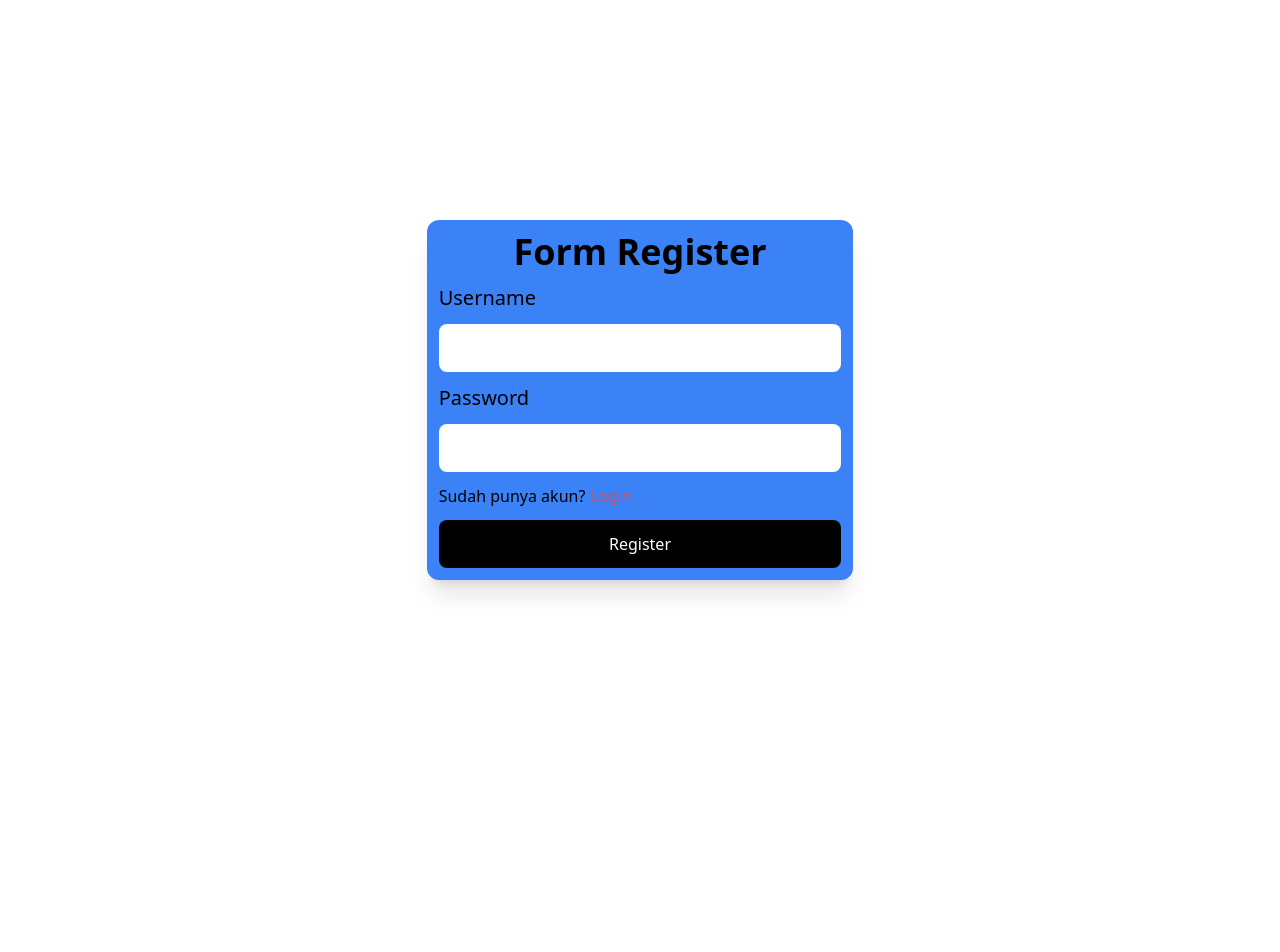
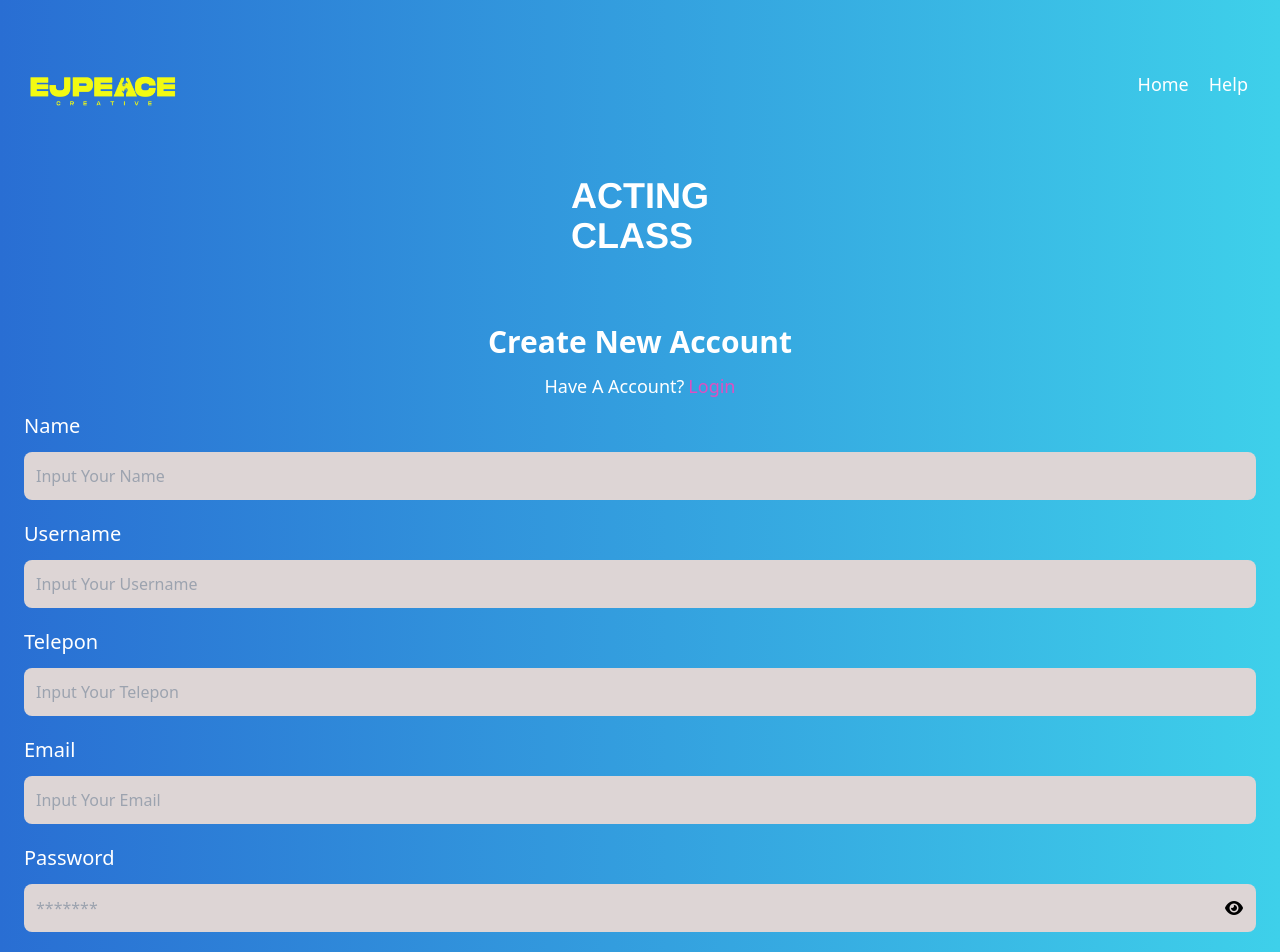
Before and after one commit to gilangherdiansyah80/EJPEACE-FULLSTUCK, a React (Vite) app in the folder front-end/: page /register in a window 1280 px wide. Shown: the top 952 px of the page. Before the commit the page ends 800 px from the top, so only its background shows below. Built offline with nearby package versions, Linux system fonts and the light colour scheme.

Commit message:
merubah style pada front end dan mengubah query pada backend

```diff
--- a/front-end/src/pages/login.jsx
+++ b/front-end/src/pages/login.jsx
@@ -1,14 +1,21 @@
 import { useEffect, useState } from "react";
-import { Link } from "react-router-dom";
+import { Link, useNavigate } from "react-router-dom";
 
 const LoginSection = () => {
-    const [dataUsers, setDataUsers] = useState([])
+    const [dataUsers, setDataUsers] = useState([]);
     const [dataLogin, setDataLogin] = useState({
         username: '',
         password: ''
-    })
+    });
+    const [popup, setPopup] = useState({
+        message: '',
+        isVisible: false,
+        isSuccess: false,
+    });
+    const [redirectTo, setRedirectTo] = useState("");
 
-    const endPoint = 'http://localhost:3000/api/users'
+    const endPoint = 'http://localhost:3000/api/users';
+    const navigate = useNavigate();
 
     const fetchData = async () => {
         const response = await fetch(endPoint);
@@ -21,21 +28,22 @@ const LoginSection = () => {
     }, []);
 
     const handleLogin = (e) => {
-        e.preventDefault()
+        e.preventDefault();
 
-        const user = dataUsers.find((user) => user.username === dataLogin.username && user.password === dataLogin.password && user.role === "user")
-        const admin = dataUsers.find((user) => user.username === dataLogin.username && user.password === dataLogin.password && user.role === "admin")
+        const user = dataUsers.find((user) => user.username === dataLogin.username);
+        const isPasswordCorrect = dataUsers.find((user) => user.password === dataLogin.password);
+        const isAdmin = user && user.role === "admin academy";
+        const isUser = user && user.role === "user";
 
-        if (user) {
-          alert("Login Berhasil")
-          console.log(dataLogin.username)
-          window.location.href = "/academy"
-        } else if (admin) {
-            alert("Login Berhasil")
-            console.log(dataLogin.username)
-            window.location.href = "/"
-        } else {
-            alert("Login Gagal")
+        if (user && isPasswordCorrect) {
+            setPopup({ message: "Login Berhasil", isVisible: true, isSuccess: true });
+            setRedirectTo(isAdmin ? "/" : isUser ? "/academy" : "/studio");
+        } else if (user && !isPasswordCorrect) {
+            setPopup({ message: "Password Salah", isVisible: true, isSuccess: false });
+        } else if (!user && isPasswordCorrect) {
+            setPopup({ message: "Username Salah", isVisible: true, isSuccess: false });
+        } else if (!user && !isPasswordCorrect) {
+            setPopup({ message: "Username dan Password Salah", isVisible: true, isSuccess: false });
         }
     }
 
@@ -43,33 +51,81 @@ const LoginSection = () => {
         setDataLogin({
             ...dataLogin,
             [e.target.id]: e.target.value
-        })
+        });
+    }
+
+    const handlePassword = () => {
+        const password = document.getElementById("password");
+        password.type = password.type === "password" ? "text" : "password";
+    }
+
+    const closePopup = () => {
+        setPopup({ ...popup, isVisible: false });
+        if (popup.isSuccess) {
+            navigate(redirectTo);
+        }
     }
 
     return (
-        <div className=" text-black w-full justify-center flex items-center min-h-screen">
-            <div className="bg-blue-500 rounded-xl shadow-xl flex flex-col gap-y-3 w-1/3 p-3">
-                <h1 className="text-center text-4xl font-bold">Form Login</h1>
-                <form action="" onSubmit={handleLogin} className="flex flex-col gap-y-3">
-                <div className="flex flex-col gap-y-3">
-                    <label htmlFor="" className="text-xl">Username</label>
-                    <input type="text" className="p-3 rounded-lg" id="username" value={dataLogin.username} onChange={handleChange} />
+        <section className="text-white w-full md:h-screen p-3 bg-gradient-to-r from-[#296ED3] to-[#3ED0EA] flex flex-col gap-y-5 md:gap-y-44 items-center">
+            <header className="h-28 w-full flex justify-between items-center px-5">
+                <img className="w-52 mt-5 -ms-8" src="/images/EJP-Creative.png" alt="Logo" />
+                <nav>
+                    <ul className="flex gap-x-5 text-lg md:text-2xl text-white">
+                        <li><Link to="/">Home</Link></li>
+                        <li><Link to="/academy">Help</Link></li>
+                    </ul>
+                </nav>
+            </header>
+            <main className="w-full flex flex-col gap-y-14 md:gap-y-48 justify-center items-center">
+                <section className="w-full flex flex-col justify-center items-center">
+                    <h1 className="text-white font-bold font-helvetica text-4xl md:text-6xl text-center">ACTING <span className="block">CLASS</span></h1>
+                </section>
+
+                {/* form login */}
+                <section className="w-full flex flex-col justify-center items-center">
+                    <div className="flex flex-col gap-y-3 w-full p-3">
+                        <h1 className="text-center text-4xl font-bold">Welcome Back</h1>
+                        <div className="flex gap-x-1 justify-center">
+                            <p className="text-lg">Dont Have An Account?</p>
+                            <Link to="/register">
+                                <span className="text-[#DE4FC1] text-lg">Register</span>
+                            </Link>
+                        </div>
+                        <form onSubmit={handleLogin} className="flex flex-col items-center gap-y-5">
+                            <div className="flex flex-col gap-y-3 w-full">
+                                <label htmlFor="username" className="text-xl">Username</label>
+                                <input type="text" className="p-3 rounded-lg bg-[#DDD5D5] text-black" id="username" value={dataLogin.username} onChange={handleChange} placeholder="Input Your Username" />
+                            </div>
+                            <div className="flex flex-col gap-y-3 w-full">
+                                <label htmlFor="password" className="text-xl">Password</label>
+                                <div className="flex items-center relative">
+                                  <input type="password" className="p-3 rounded-lg bg-[#DDD5D5] w-full text-black" id="password" value={dataLogin.password} onChange={handleChange} placeholder="*******" />
+                                  <i className="fa fa-fw fa-eye absolute right-3 cursor-pointer text-black" onClick={handlePassword}></i>
+                                </div>
+                            </div>
+                            <button type="submit" className="p-3 bg-[#DE4FC1] text-white rounded-lg w-56">Login</button>
+                        </form>
+                    </div>
+                </section>
+            </main>
+
+            {/* Pop-up card */}
+            {popup.isVisible && (
+                <div className={`fixed top-0 left-0 w-full h-full flex items-center justify-center bg-black bg-opacity-50 z-50 p-5`}>
+                    <div className="bg-white p-5 rounded-lg shadow-lg text-center w-full flex flex-col gap-y-5">
+                        <h2 className={`${popup.isSuccess ? "text-green-500" : "text-red-500"} text-2xl`}>{popup.message}</h2>
+                        <button
+                            onClick={closePopup}
+                            className="bg-[#296ED3] text-white px-4 py-2 rounded-lg"
+                        >
+                            OK
+                        </button>
+                    </div>
                 </div>
-                <div className="flex flex-col gap-y-3">
-                    <label htmlFor="" className="text-xl">Password</label>
-                    <input type="password" className="p-3 rounded-lg" id="password" value={dataLogin.password} onChange={handleChange} />
-                </div>
-                <div className="flex gap-x-1">
-                    <p>Belum punya akun?</p>
-                    <Link to="/register">
-                        <span className="text-red-500">Register</span>
-                    </Link>
-                </div>
-                <button type="submit" className="p-3 bg-black text-white rounded-lg">Login</button>
-                </form>
-            </div>
-        </div>
-    )
+            )}
+        </section>
+    );
 }
 
 export default LoginSection;
--- a/front-end/src/pages/register.jsx
+++ b/front-end/src/pages/register.jsx
@@ -3,12 +3,26 @@ import { Link } from "react-router-dom";
 
 const Register = () => {
   const [dataRegister, setDataRegister] = useState({
+    name: "",
     username: "",
-    password: ""
+    telepon: "",
+    email: "",
+    password: "",
+    confirmPassword: ""
   });
+
+  const [errors, setErrors] = useState({});
+  const [isPopupOpen, setIsPopupOpen] = useState(false);
 
   const handleRegister = async (e) => {
     e.preventDefault();
+
+    const validationErrors = validateInputs();
+    if (Object.keys(validationErrors).length > 0) {
+      setErrors(validationErrors);
+      return;
+    }
+
     try {
       const response = await fetch('http://localhost:3000/api/v1/create-users', {
         method: 'POST',
@@ -16,18 +30,18 @@ const Register = () => {
           'Content-Type': 'application/json',
         },
         body: JSON.stringify({
+          name: dataRegister.name,
           username: dataRegister.username,
-          password: dataRegister.password
+          telepon: dataRegister.telepon,
+          email: dataRegister.email,
+          password: dataRegister.password,
         }),
       });
 
       const data = await response.json();
       if (response.ok) {
-        // Jika registrasi berhasil, arahkan ke halaman login
-        alert("Registrasi Berhasil!");
-        window.location.href = "/loginsection";
+        setIsPopupOpen(true);
       } else {
-        // Tampilkan pesan error jika registrasi gagal
         alert(`Registrasi Gagal: ${data.message}`);
       }
     } catch (error) {
@@ -36,48 +50,124 @@ const Register = () => {
     }
   };
 
+  const validateInputs = () => {
+    const validationErrors = {};
+
+    if (!dataRegister.name) validationErrors.name = "Name harus diisi";
+    if (!dataRegister.username) validationErrors.username = "Username harus diisi";
+    if (!dataRegister.telepon) validationErrors.telepon = "Telepon harus diisi";
+    if (!dataRegister.email) validationErrors.email = "Email harus diisi";
+    if (!dataRegister.password) validationErrors.password = "Password harus diisi";
+    if (!dataRegister.confirmPassword) validationErrors.confirmPassword = "Confirm Password harus diisi";
+    if (dataRegister.password !== dataRegister.confirmPassword) validationErrors.confirmPassword = "Password tidak sesuai";
+
+    return validationErrors;
+  };
+
   const handleChange = (e) => {
     setDataRegister({
       ...dataRegister,
       [e.target.id]: e.target.value
     });
+    setErrors({
+      ...errors,
+      [e.target.id]: null
+    });
   };
 
+  const handlePassword = () => {
+    const password = document.getElementById("password");
+    password.type = password.type === "password" ? "text" : "password";
+  }
+
+  const handleConfirmPassword = () => {
+    const confirmPassword = document.getElementById("confirmPassword");
+    confirmPassword.type = confirmPassword.type === "password" ? "text" : "password";
+  }
+
   return (
-    <div className="text-black w-full justify-center flex items-center min-h-screen">
-      <div className="bg-blue-500 rounded-xl shadow-xl flex flex-col gap-y-3 w-1/3 p-3">
-        <h1 className="text-center text-4xl font-bold">Form Register</h1>
-        <form action="" onSubmit={handleRegister} className="flex flex-col gap-y-3">
-          <div className="flex flex-col gap-y-3">
-            <label htmlFor="username" className="text-xl">Username</label>
-            <input
-              type="text"
-              className="p-3 rounded-lg"
-              id="username"
-              value={dataRegister.username}
-              onChange={handleChange}
-            />
+    <section className="text-white w-full p-3 bg-gradient-to-r from-[#296ED3] to-[#3ED0EA] flex flex-col gap-y-5  items-center">
+      <header className="h-28 lg:h-36 w-full flex justify-between items-center px-5">
+        <img className="w-52 mt-5 -ms-8" src="/images/EJP-Creative.png" alt="" />
+        <nav>
+          <ul className="flex gap-x-5 text-lg text-white">
+            <li><Link to="/">Home</Link></li>
+            <li><Link to="/academy">Help</Link></li>
+          </ul>
+        </nav>
+      </header>
+      <main className="w-full flex flex-col gap-y-14 justify-center items-center">
+        <section className="w-full flex flex-col justify-center items-center">
+          <h1 className="text-white font-bold font-helvetica text-4xl">ACTING <span className="block">CLASS</span></h1>
+        </section>
+
+        <section className="w-full flex flex-col justify-center items-center">
+          <div className="flex flex-col gap-y-3 w-full p-3">
+            <h1 className="text-center text-3xl font-bold">Create New Account</h1>
+            <div className="flex gap-x-1 justify-center">
+              <p className="text-lg">Have A Account?</p>
+              <Link to="/loginsection">
+                <span className="text-[#DE4FC1] text-lg">Login</span>
+              </Link>
+            </div>
+            <form onSubmit={handleRegister} className="flex flex-col items-center gap-y-5">
+              <div className="flex flex-col gap-y-3 w-full">
+                <label htmlFor="name" className="text-xl">Name</label>
+                <input type="text" className="p-3 rounded-lg bg-[#DDD5D5] text-black" id="name" value={dataRegister.name} onChange={handleChange} placeholder="Input Your Name" />
+                {errors.name && <span className="text-red-500">{errors.name}</span>}
+              </div>
+              <div className="flex flex-col gap-y-3 w-full">
+                <label htmlFor="username" className="text-xl">Username</label>
+                <input type="text" className="p-3 rounded-lg bg-[#DDD5D5] text-black" id="username" value={dataRegister.username} onChange={handleChange} placeholder="Input Your Username" />
+                {errors.username && <span className="text-red-500">{errors.username}</span>}
+              </div>
+              <div className="flex flex-col gap-y-3 w-full">
+                <label htmlFor="telepon" className="text-xl">Telepon</label>
+                <input type="number" className="p-3 rounded-lg bg-[#DDD5D5] text-black" id="telepon" value={dataRegister.telepon} onChange={handleChange} placeholder="Input Your Telepon" />
+                {errors.telepon && <span className="text-red-500">{errors.telepon}</span>}
+              </div>
+              <div className="flex flex-col gap-y-3 w-full">
+                <label htmlFor="email" className="text-xl">Email</label>
+                <input type="email" className="p-3 rounded-lg bg-[#DDD5D5] text-black" id="email" value={dataRegister.email} onChange={handleChange} placeholder="Input Your Email" />
+                {errors.email && <span className="text-red-500">{errors.email}</span>}
+              </div>
+              <div className="flex flex-col gap-y-3 w-full">
+                <label htmlFor="" className="text-xl">Password</label>
+                <div className="flex items-center relative">
+                  <input type="password" className="p-3 rounded-lg bg-[#DDD5D5] w-full text-black" id="password" value={dataRegister.password} onChange={handleChange} placeholder="*******" />
+                  <i className="fa fa-fw fa-eye absolute right-3 cursor-pointer text-black" onClick={handlePassword}></i>
+                </div>
+                {errors.password && <span className="text-red-500">{errors.password}</span>}
+              </div>
+              <div className="flex flex-col gap-y-3 w-full">
+                <label htmlFor="confirmPassword" className="text-xl">Confirm Password</label>
+                <div className="flex items-center relative">
+                  <input type="password" className="p-3 rounded-lg bg-[#DDD5D5] w-full text-black" id="confirmPassword" value={dataRegister.confirmPassword} onChange={handleChange} placeholder="*******" />
+                  <i className="fa fa-fw fa-eye absolute right-3 cursor-pointer text-black" onClick={handleConfirmPassword}></i>
+                </div>
+                {errors.confirmPassword && <span className="text-red-500">{errors.confirmPassword}</span>}
+              </div>
+              <button type="submit" className="p-3 bg-[#DE4FC1] text-white rounded-lg w-56">Register</button>
+            </form>
           </div>
-          <div className="flex flex-col gap-y-3">
-            <label htmlFor="password" className="text-xl">Password</label>
-            <input
-              type="password"
-              className="p-3 rounded-lg"
-              id="password"
-              value={dataRegister.password}
-              onChange={handleChange}
-            />
+        </section>
+      </main>
+
+      {/* Pop-up success message */}
+      {isPopupOpen && (
+        <div className={`fixed top-0 left-0 w-full h-full flex items-center justify-center bg-black bg-opacity-50 z-50 p-5`}>
+          <div className="bg-white p-5 rounded-lg shadow-lg text-center w-full flex flex-col gap-y-5">
+            <h2 className="text-2xl text-green-500 font-bold mb-4">Registrasi Berhasil!</h2>
+            <button
+              onClick={() => (window.location.href = "/loginsection")}
+              className="bg-[#296ED3] text-white px-4 py-2 rounded-lg"
+            >
+              OK
+            </button>
           </div>
-          <div className="flex gap-x-1">
-            <p>Sudah punya akun?</p>
-            <Link to="/loginsection">
-              <span className="text-red-500">Login</span>
-            </Link>
-          </div>
-          <button type="submit" className="p-3 bg-black text-white rounded-lg">Register</button>
-        </form>
-      </div>
-    </div>
+        </div>
+      )}
+    </section>
   );
 };
 
```
Also changed, not shown: front-end/src/component/Fragments/HeroAcademySection.jsx (+15 -10 lines), 1 other file (tests, documents, lock files or other folders).
